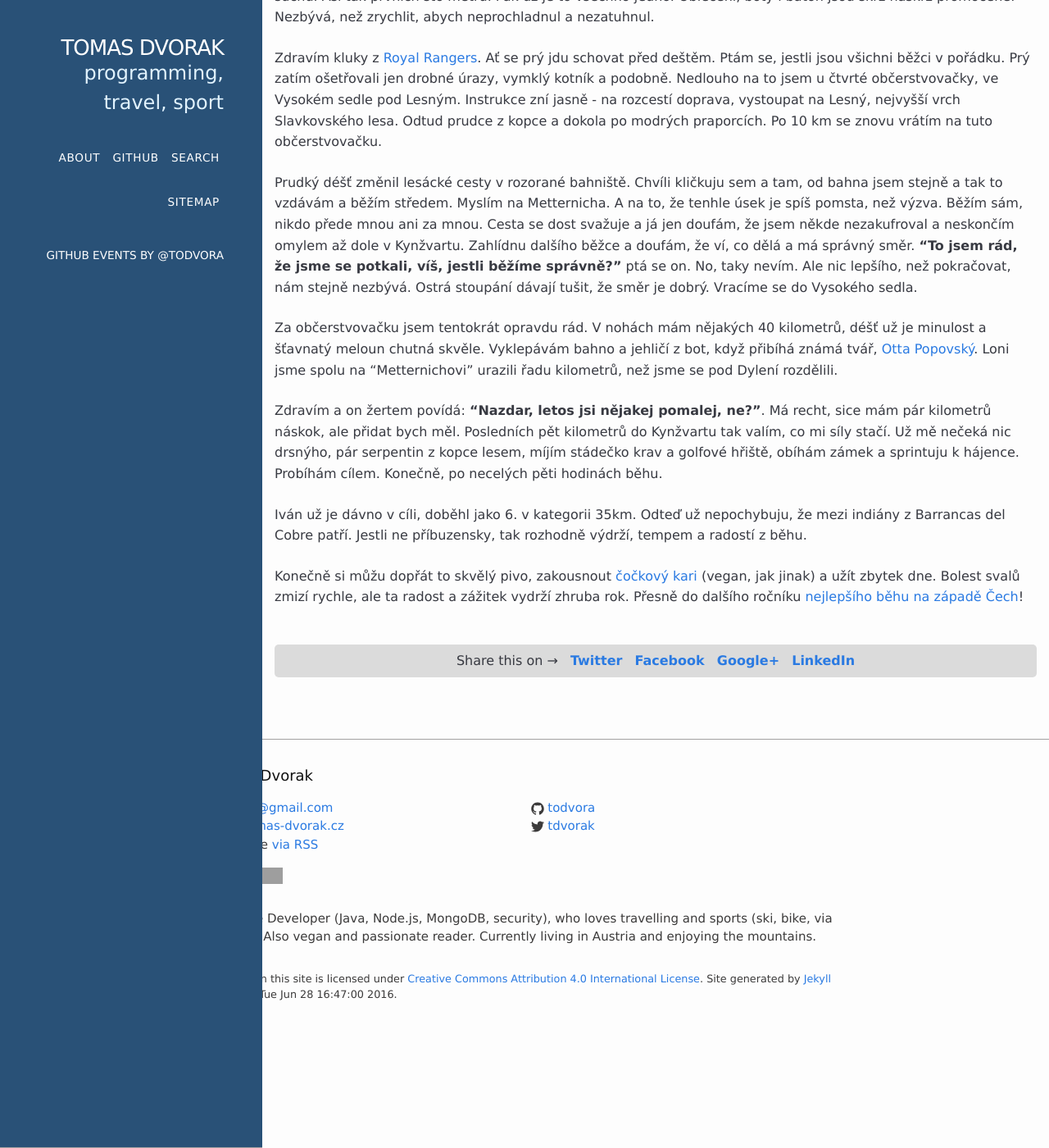
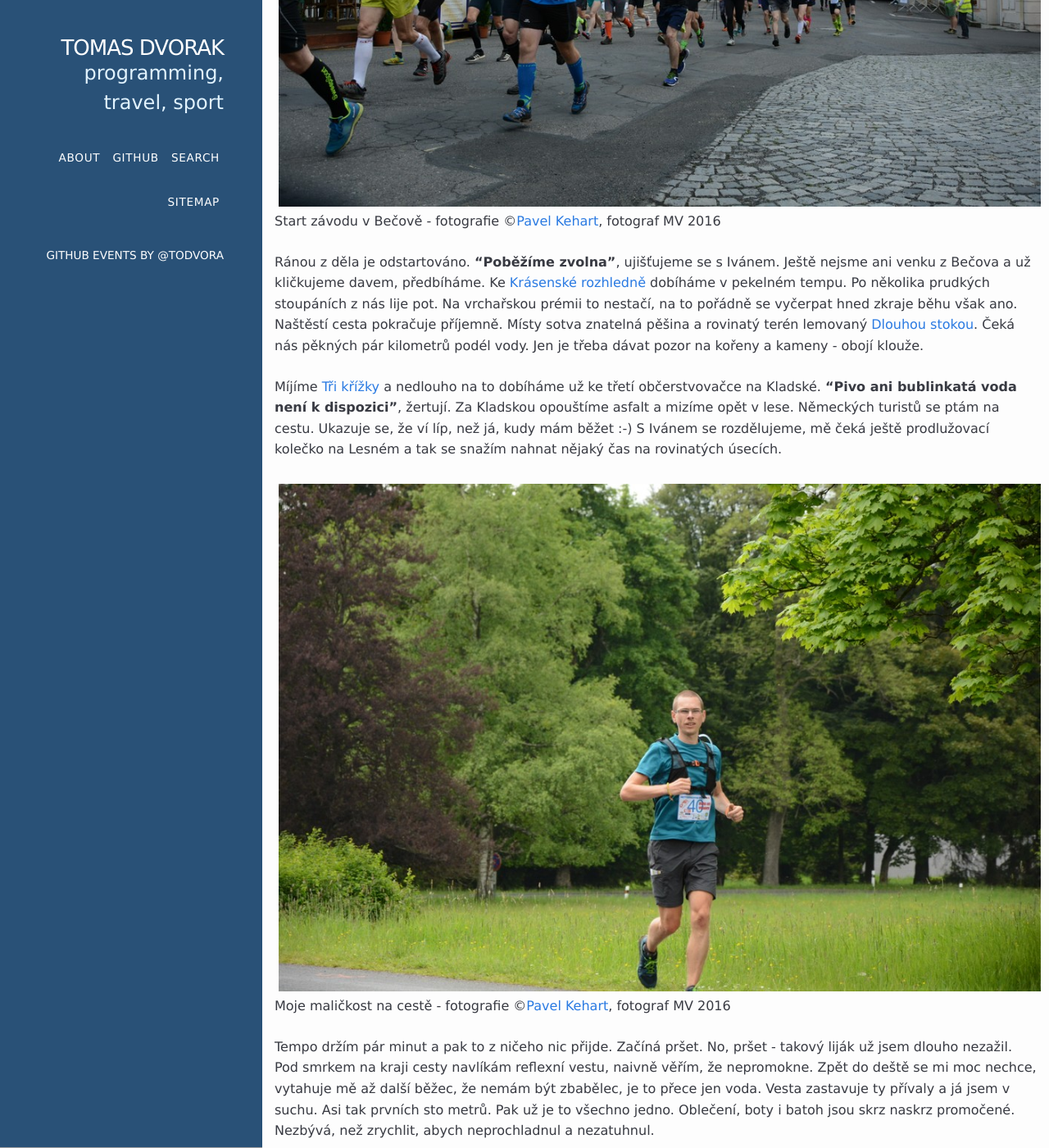
Before and after one commit to todvora/todvora.github.io, a Jekyll site: the page built from _posts/2016-06-09-metternichova-pomsta.md, in a window 1280 px wide and 1400 px high, scrolled down 1818 px. Shown: the whole window at 82% size. Built offline with Jekyll 4.4.1, drawn with Linux system fonts in a browser that asks for light colours; comment, search, counter and statistics services are not loaded; some of the changed text lies outside the part shown; grey boxes are pictures that could not be loaded.

Commit message:
fotos in MV2016 article

```diff
--- a/_posts/2016-06-09-metternichova-pomsta.md
+++ b/_posts/2016-06-09-metternichova-pomsta.md
@@ -21,11 +21,20 @@ Nic nedodá po ránu sílu tak, jako horká ovesná kaše a kotel kafe. Dojídá
 
 **"Na tý rovince za Pramenama ho dáme, žejo?"**, ptá se někdo řidiče a mluví o předjetí prvního autobusu. Rivalita běžců se neomezuje jen na závodní trať. **"Hele, není ten tvůj kamarád taky [Tarahumara](http://www.lideazeme.cz/clanek/indiani-z-medeneho-kanonu)?"** ptá se další, když slyší, že je kamarád původem z Mexika. Iván tvrdí, že není. Už brzo se ale ukáže, že nějaký indiánský geny musí mít!
 
+![Start závodu](/images/metternich/start.jpg)
+Start závodu v Bečově - fotografie &copy;[Pavel Kehart](https://goo.gl/photos/wrWWxDftdRmiydaJA), fotograf MV 2016
+
 Ránou z děla je odstartováno. **"Poběžíme zvolna"**, ujišťujeme se s Ivánem. Ještě nejsme ani venku z Bečova a už kličkujeme davem, předbíháme. Ke [Krásenské rozhledně](http://krasno.ceskehory.cz/) dobíháme v pekelném tempu. Po několika prudkých stoupáních z nás lije pot. Na vrchařskou prémii to nestačí, na to pořádně se vyčerpat hned zkraje běhu však ano. Naštěstí cesta pokračuje příjemně. Místy sotva znatelná pěšina a rovinatý terén lemovaný [Dlouhou stokou](https://cs.wikipedia.org/wiki/Dlouh%C3%A1_stoka). Čeká nás pěkných pár kilometrů podél vody. Jen je třeba dávat pozor na kořeny a kameny - obojí klouže.
 
 Míjíme [Tři křížky](http://www.slavkovsky-les.cz/zajimava-mista-slavkovskeho-lesa/tri-krize-prameny/) a nedlouho na to dobíháme už ke třetí občerstvovačce na Kladské. **"Pivo ani bublinkatá voda není k dispozici"**, žertují. Za Kladskou opouštíme asfalt a mizíme opět v lese. Německých turistů se ptám na cestu. Ukazuje se, že ví líp, než já, kudy mám běžet :-) S Ivánem se rozdělujeme, mě čeká ještě prodlužovací kolečko na Lesném a tak se snažím nahnat nějaký čas na rovinatých úsecích.
 
+![Já na cestě](/images/metternich/na_ceste.jpg)
+Moje maličkost na cestě - fotografie &copy;[Pavel Kehart](https://goo.gl/photos/wrWWxDftdRmiydaJA), fotograf MV 2016
+
 Tempo držím pár minut a pak to z ničeho nic přijde. Začíná pršet. No, pršet - takový liják už jsem dlouho nezažil. Pod smrkem na kraji cesty navlíkám reflexní vestu, naivně věřím, že nepromokne. Zpět do deště se mi moc nechce, vytahuje mě až další běžec, že nemám být zbabělec, je to přece jen voda. Vesta zastavuje ty přívaly a já jsem v suchu. Asi tak prvních sto metrů. Pak už je to všechno jedno. Oblečení, boty i batoh jsou skrz naskrz promočené. Nezbývá, než zrychlit, abych neprochladnul a nezatuhnul.
+
+![Rangers](/images/metternich/rangers.jpg)
+Royal Rangers - fotografie &copy;[Pavel Kehart](https://goo.gl/photos/wrWWxDftdRmiydaJA), fotograf MV 2016
 
 Zdravím kluky z [Royal Rangers](http://www.zs-rr.cz/). Ať se prý jdu schovat před deštěm. Ptám se, jestli jsou všichni běžci v pořádku. Prý zatím ošetřovali jen drobné úrazy, vymklý kotník a podobně. Nedlouho na to jsem u čtvrté občerstvovačky, ve Vysokém sedle pod Lesným. Instrukce zní jasně - na rozcestí doprava, vystoupat na Lesný, nejvyšší vrch Slavkovského lesa. Odtud prudce z kopce a dokola po modrých praporcích. Po 10 km se znovu vrátím na tuto občerstvovačku.
 
@@ -37,4 +46,7 @@ Zdravím a on žertem povídá: **"Nazdar, letos jsi nějakej pomalej, ne?"**. M
 
 Iván už je dávno v cíli, doběhl jako 6. v kategorii 35km. Odteď už nepochybuju, že mezi indiány z Barrancas del Cobre patří. Jestli ne příbuzensky, tak rozhodně výdrží, tempem a radostí z běhu.
 
+![Hajenka](/images/metternich/hajenka.jpg)
+Cíl před za zámkem Kynžvart - fotografie &copy;[Pavel Kehart](https://goo.gl/photos/wrWWxDftdRmiydaJA), fotograf MV 2016
+
 Konečně si můžu dopřát to skvělý pivo, zakousnout [čočkový kari](https://hermankova.wordpress.com/2016/06/09/pozavodni-cockove-kari/) (vegan, jak jinak) a užít zbytek dne. Bolest svalů zmizí rychle, ale ta radost a zážitek vydrží zhruba rok. Přesně do dalšího ročníku [nejlepšího běhu na západě Čech](http://metternichovavyzva.cz/)!
```
Also changed, not shown: other parts of _posts/2016-06-09-metternichova-pomsta.md (+2 -2 lines), images/metternich/hajenka.jpg (added), images/metternich/kynzvart.jpg (renamed from images/kynzvart.jpg), images/metternich/metternichova_vyzva.png (renamed from images/metternichova_vyzva.png), images/metternich/na_ceste.jpg (added), images/metternich/rangers.jpg (added), images/metternich/start.jpg (added).
